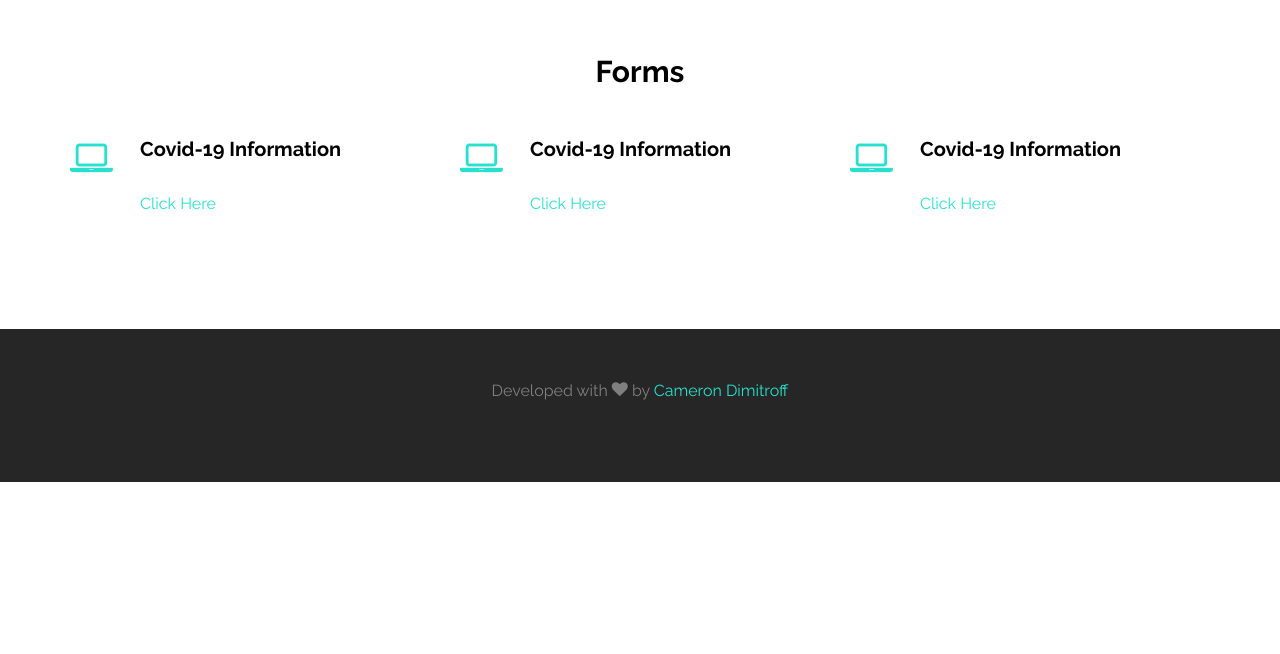
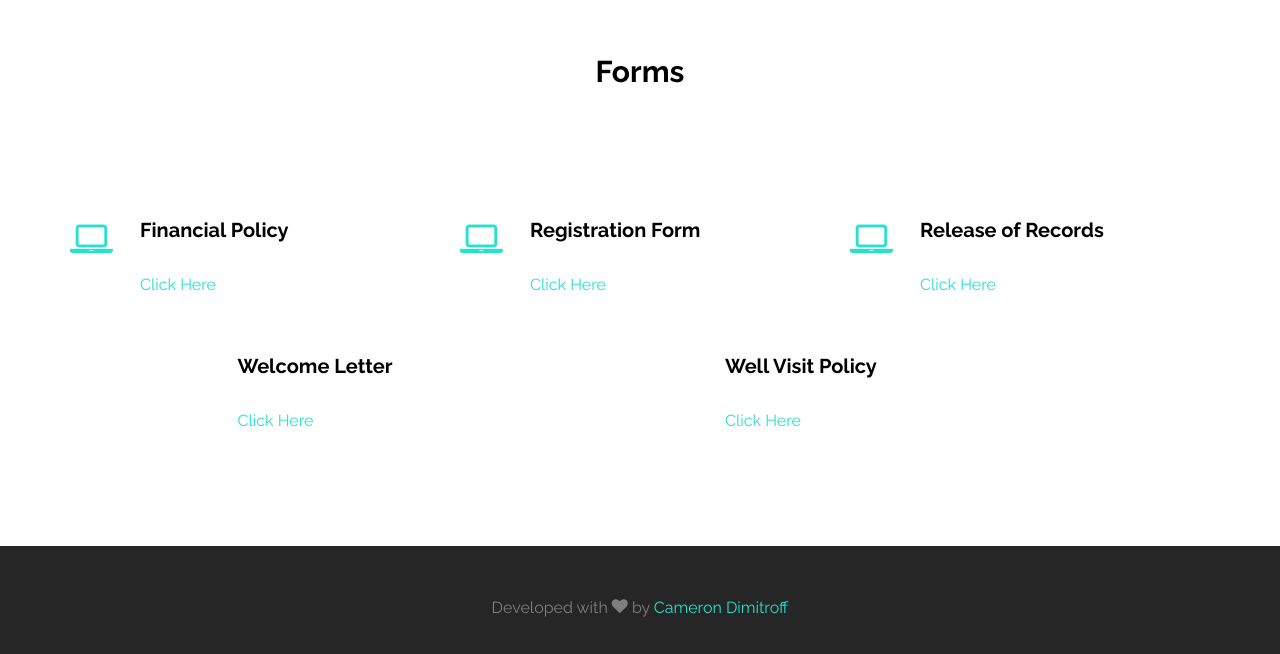
Before and after one commit to coolguycam/kenwood_pediatrics, a plain HTML site: page index.html in a window 1280 px wide. Shown: the part 1657-2311 px from the top of the page. Before the commit the page ends 2139 px from the top, so only its background shows below. Drawn offline with Linux system fonts and the light colour scheme; files whose address does not match are found by name.

Commit message:
added forms

```diff
--- a/index.html
+++ b/index.html
@@ -129,33 +129,61 @@
 					</h2>
 				</div>
 			</div>
+			<br>
+			<br>
+			<br>
 			<div class="row">
-				<div class="col-md-4 animate-box">
+				<div class="col-sm-4 animate-box">
 					<div class="services">
 						<i class="icon-laptop"></i>
 						<div class="desc">
-							<h3>Covid-19 Information</h3>
-							<a href="http://www2.erie.gov/health/index.php?q=coronavirus" target="_blank"> Click Here</a>
+							<h3>Financial Policy</h3>
+							<a href="./forms/Financial Policy.pdf" download="Financial Policy"> Click Here</a>
 						</div>
 					</div>
 				</div>
-				<div class="col-md-4 animate-box">
+				<div class="col-sm-4 animate-box">
 					<div class="services">
 						<i class="icon-laptop"></i>
 						<div class="desc">
-							<h3>Covid-19 Information</h3>
-							<a href="http://www2.erie.gov/health/index.php?q=coronavirus" target="_blank"> Click Here</a>
+							<h3>Registration Form</h3>
+							<a href="./forms/KW Registration Form.pdf" download="Registration Form"> Click Here</a>
 						</div>
 					</div>
 				</div>
-				<div class="col-md-4 animate-box">
+				<div class="col-sm-4 animate-box">
 					<div class="services">
 						<i class="icon-laptop"></i>
 						<div class="desc">
-							<h3>Covid-19 Information</h3>
-							<a href="http://www2.erie.gov/health/index.php?q=coronavirus" target="_blank"> Click Here</a>
+							<h3>Release of Records</h3>
+							<a href="./forms/ROI.pdf" download="Release of Records"> Click Here</a>
 						</div>
 					</div>
+				</div>
+				<br>
+				<br>
+				<br>
+				<br>
+				<br>
+				<div class="col-md-1 animate-box">
+				</div>
+				<div class="col-sm-5 animate-box">
+					<div class="services">
+						<div class="desc">
+							<h3>Welcome Letter</h3>
+							<a href="./forms/Welcome Letter.pdf" download="Welcome Letter"> Click Here</a>
+						</div>
+					</div>
+				</div>
+				<div class="col-sm-5 animate-box">
+					<div class="services">
+						<div class="desc">
+							<h3>Well Visit Policy</h3>
+							<a href="./forms/Well Visit Policy.pdf" download="Well Visit Policy"> Click Here</a>
+						</div>
+					</div>
+				</div>
+				<div class="col-md-1 animate-box">
 				</div>
 			</div>
 		</div>
```
Also changed, not shown: 5 other files.
